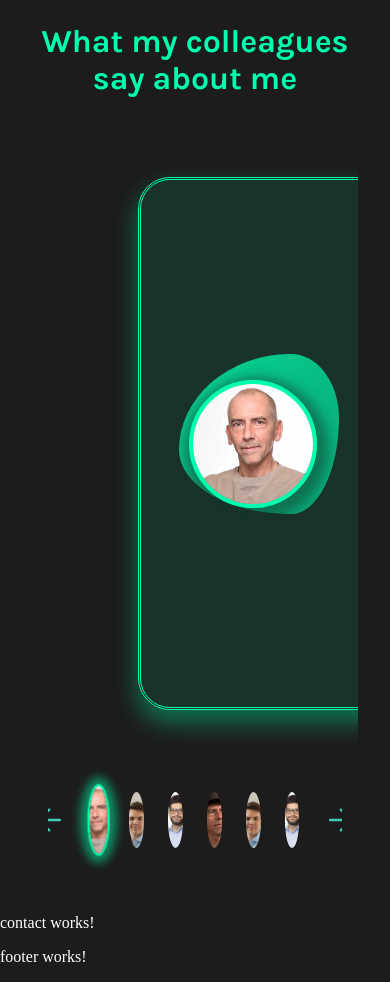
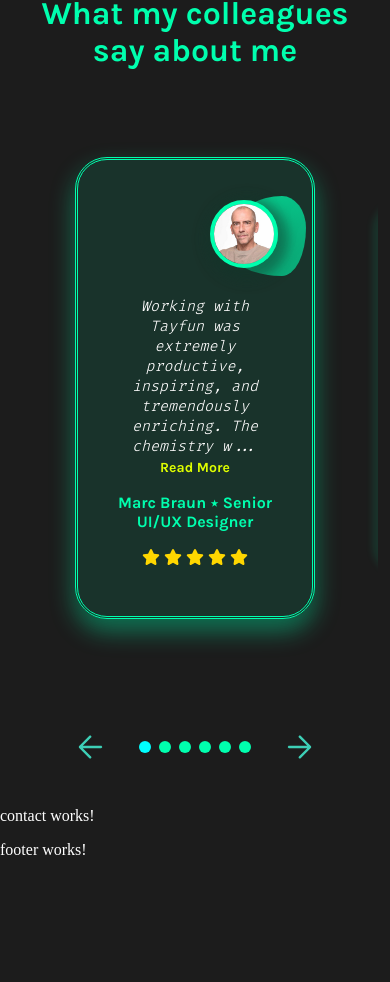
Before and after one commit to Metafeller/portfolio, an Angular app: page / in a window 390 px wide. Shown: the part 8848-9830 px from the top of the page. After the commit the page ends 9723 px from the top, so only its background shows below. Built offline with nearby package versions, Linux system fonts and the light colour scheme.

Commit message:
update media queries breakpoints

```diff
--- a/src/app/reviews/reviews.component.scss
+++ b/src/app/reviews/reviews.component.scss
@@ -19,6 +19,30 @@
       background-size: contain; /* Verhindert abgeschnittene Bereiche */
     }
 
+    /* Mobile Ansicht - bis 480px */
+    @include responsive(321px, 480px) {
+      padding: 20px 12px;
+      background-size: contain; /* Verhindert abgeschnittene Bereiche */
+    }
+
+    /* Mobile Ansicht - bis 767px */
+    @include responsive(481px, 767px) {
+      padding: 24px 16px;
+      background-size: contain; /* Verhindert abgeschnittene Bereiche */
+    }
+
+    /* Mobile Ansicht - bis 1024px */
+    @include responsive(768px, 1024px) {
+      padding: 32px 20px;
+      background-size: contain; /* Verhindert abgeschnittene Bereiche */
+    }
+
+    /* Mobile Ansicht - bis 1366px */
+    @include responsive(1025px, 1366px) {
+      padding: 40px 24px;
+      background-size: contain; /* Verhindert abgeschnittene Bereiche */
+    }
+
     .section-title {
       font-family: var(--font-family);
       text-align: center;
@@ -26,12 +50,47 @@
       margin-bottom: 32px;
       color: var(--accent-color);
 
+      /* Mobile Ansicht - bis 320px */
       @include responsive(240px, 320px) {
         // font-size: 24px;
         margin-bottom: 16px;
         margin-left: 16px;
         margin-right: 16px;
       }
+
+      /* Mobile Ansicht - bis 480px */
+      @include responsive(321px, 480px) {
+        margin-bottom: 16px;
+        margin-left: 16px;
+        margin-right: 16px;
+      }
+
+      /* Mobile Ansicht - bis 767px */
+      @include responsive(481px, 767px) {
+        margin-bottom: 16px;
+        margin-left: 16px;
+        margin-right: 16px;
+        padding-left: 60px;
+        padding-right: 60px;
+      }
+
+      /* Mobile Ansicht - bis 1024px */
+      @include responsive(768px, 1024px) {
+        margin-bottom: 16px;
+        margin-left: 16px;
+        margin-right: 16px;
+        padding-left: 60px;
+        padding-right: 60px;
+      }
+
+      // /* Mobile Ansicht - bis 1366px */
+      // @include responsive(1025px, 1366px) {
+      //   margin-bottom: 16px;
+      //   margin-left: 16px;
+      //   margin-right: 16px;
+      //   padding-left: 60px;
+      //   padding-right: 60px;
+      // }
     }
 
     .slider-wrapper {
@@ -42,13 +101,30 @@
       overflow: hidden;
       padding: 48px 32px;
 
+      /* Mobile Ansicht - bis 320px */
       @include responsive(240px, 320px) {
         padding: 0px 0px;
       }
 
-      // @media (min-width: 240px) and (max-width: 320px) {
-      //   padding: 0px 0px;
-      // }
+      /* Mobile Ansicht - bis 480px */
+      @include responsive(321px, 480px) {
+        // padding: 0px 0px;
+      }
+
+      /* Mobile Ansicht - bis 767px */
+      @include responsive(481px, 767px) {
+        padding: 0px 0px;
+      }
+
+      /* Mobile Ansicht - bis 1024px */
+      @include responsive(768px, 1024px) {
+        // padding: 0px 0px;
+      }
+
+      /* Mobile Ansicht - bis 1366px */
+      @include responsive(1025px, 1366px) {
+        padding: 40px 24px;
+      }
 
       .reviews-cards {
         display: flex;
@@ -58,27 +134,60 @@
         // transition: transform 0.5s ease-in-out, opacity 0.5s ease-in-out;
         width: 56%;
 
+        /* Mobile Ansicht - bis 320px */
         @include responsive(240px, 320px) {
           width: 100%;
           padding: 24px 16px;
         }
 
-        // @media (min-width: 240px) and (max-width: 320px) {
-        //   width: 100%;
-        //   padding: 24px 16px;
-        // }
+        /* Mobile Ansicht - bis 480px */
+        @include responsive(321px, 480px) {
+          width: 90%;
+          padding: 24px 16px;
+        }
+
+        /* Mobile Ansicht - bis 767px */
+        @include responsive(481px, 767px) {
+          width: 84%;
+          // padding: 24px 8px;
+        }
+
+        /* Mobile Ansicht - bis 1024px */
+        @include responsive(768px, 1024px) {
+          width: 64%;
+          padding: 24px 8px;
+        }
+
+        /* Mobile Ansicht - bis 1366px */
+        @include responsive(1025px, 1366px) {
+          // width: 100%;
+          padding: 40px 24px;
+        }
 
         .review-card-content {
           display: flex;
           flex-direction: row;
 
+          /* Mobile Ansicht - bis 320px */
           @include responsive(240px, 320px) {
             padding: 24px 16px;
           }
 
-          // @media (min-width: 240px) and (max-width: 320px) {
-          //   padding: 24px 16px;
-          // }
+          /* Mobile Ansicht - bis 480px */
+          @include responsive(321px, 480px) {
+            padding: 24px 16px;
+          }
+
+          /* Mobile Ansicht - bis 767px */
+          @include responsive(481px, 767px) {
+            padding: 24px 16px;
+          }
+
+          /* Mobile Ansicht - bis 1024px */
+          @include responsive(768px, 1024px) {
+            padding: 32px 20px;
+          }
+
         }
 
         .review-card {
@@ -99,14 +208,29 @@
           align-items: center;
         //   transition: transform 0.3s ease, filter 0.3s ease, opacity 0.3s ease;
 
+        /* Mobile Ansicht - bis 320px */
         @include responsive(240px, 320px) {
           padding: 24px 16px;
           // flex: 0 0 100%;
         }
 
-        // @media (min-width: 240px) and (max-width: 320px) {
-        //   padding: 24px 16px;
-        // }
+        /* Mobile Ansicht - bis 480px */
+        @include responsive(321px, 480px) {
+          padding: 24px 16px;
+          // flex: 0 0 100%;
+        }
+
+        /* Mobile Ansicht - bis 767px */
+        @include responsive(481px, 767px) {
+          padding: 24px 16px;
+          // flex: 0 0 100%;
+        }
+
+        /* Mobile Ansicht - bis 1024px */
+        @include responsive(768px, 1024px) {
+          padding: 32px 20px;
+          // flex: 0 0 100%;
+        }
 
           &.active {
             opacity: 1;
@@ -116,13 +240,25 @@
             box-shadow: 0 12px 24px rgba(0, 255, 174, 0.4), 0px 4px 8px rgba(0, 0, 0, 0.2);
             z-index: 2;
 
+            /* Mobile Ansicht - bis 320px */
             @include responsive(240px, 320px) {
               max-width: fit-content;
             }
 
-            // @media (min-width: 240px) and (max-width: 320px) {
-            //   max-width: fit-content;
-            // }
+            /* Mobile Ansicht - bis 480px */
+            @include responsive(321px, 480px) {
+              max-width: fit-content;
+            }
+
+            /* Mobile Ansicht - bis 767px */
+            @include responsive(481px, 767px) {
+              max-width: fit-content;
+            }
+
+            /* Mobile Ansicht - bis 1024px */
+            @include responsive(768px, 1024px) {
+              max-width: fit-content;
+            }
           }
 
           &.inactive {
@@ -139,15 +275,33 @@
             flex-direction: column;
             padding: 16px;
 
+            /* Mobile Ansicht - bis 320px */
             @include responsive(240px, 320px) {
               // margin-bottom: 16px;
               position: absolute;
               margin-top: 8px;
             }
 
-            // @media (min-width: 240px) and (max-width: 320px) {
-            //   position: absolute;
-            // }
+            /* Mobile Ansicht - bis 480px */
+            @include responsive(321px, 480px) {
+              // margin-bottom: 16px;
+              position: absolute;
+              margin-top: 12px;
+            }
+
+            /* Mobile Ansicht - bis 767px */
+            @include responsive(481px, 767px) {
+              // margin-bottom: 16px;
+              position: absolute;
+              margin-top: 16px;
+            }
+
+            /* Mobile Ansicht - bis 1024px */
+            @include responsive(768px, 1024px) {
+              // margin-bottom: 16px;
+              position: absolute;
+              margin-top: 20px;
+            }
 
             .profile-pic {
               width: 120px;
@@ -158,11 +312,52 @@
               position: absolute;
               z-index: 2;
 
+              /* Mobile Ansicht - bis 320px */
               @include responsive(240px, 320px) {
                 width: 60px;
                 height: 60px;
                 top: -20px;
                 left: 40px;
+              }
+
+              /* Mobile Ansicht - bis 480px */
+              @include responsive(321px, 480px) {
+                width: 60px;
+                height: 60px;
+                top: -20px;
+                left: 100px;
+              }
+
+              /* Mobile Ansicht - bis 767px */
+              @include responsive(481px, 767px) {
+                width: 80px;
+                height: 80px;
+                top: -20px;
+                left: 112px;
+              }
+
+              /* Mobile Ansicht - bis 1024px */
+              @include responsive(768px, 1024px) {
+                width: 80px;
+                height: 80px;
+                top: -20px;
+                left: 128px;
+              }
+
+              /* Mobile Ansicht - 900 bis 1024px */
+              @include responsive(900px, 1024px) {
+                width: 80px;
+                height: 80px;
+                top: -20px;
+                left: 232px;
+              }
+
+              /* Mobile Ansicht - 1366px */
+              @include responsive(1025px, 1366px) {
+                width: 100px;
+                height: 100px;
+                // top: -20px;
+                // left: 232px;
               }
             }
 
@@ -196,11 +391,52 @@
               top: -10px;
               left: -10px;
 
+              /* Mobile Ansicht - bis 320px */
               @include responsive(240px, 320px) {
                 width: 80px;
                 height: 80px;
                 top: -40px;
                 left: 32px;
+              }
+
+              /* Mobile Ansicht - bis 480px */
+              @include responsive(321px, 480px) {
+                width: 80px;
+                height: 80px;
+                top: -40px;
+                left: 100px;
+              }
+
+              /* Mobile Ansicht - bis 767px */
+              @include responsive(481px, 767px) {
+                width: 100px;
+                height: 100px;
+                top: -40px;
+                left: 120px;
+              }
+
+              /* Mobile Ansicht - bis 1024px */
+              @include responsive(768px, 1024px) {
+                width: 100px;
+                height: 100px;
+                top: -40px;
+                left: 128px;
+              }
+
+              /* Mobile Ansicht - 900 bis 1024px */
+              @include responsive(900px, 1024px) {
+                width: 100px;
+                height: 100px;
+                top: -40px;
+                left: 232px;
+              }
+
+              /* Mobile Ansicht - bis 1366px */
+              @include responsive(1025px, 1366px) {
+                width: 140px;
+                height: 140px;
+                // top: -40px;
+                // left: 232px;
               }
             }
 
@@ -231,6 +467,7 @@
               font-size: 16px;
               font-style: italic;
 
+              /* Mobile Ansicht - bis 320px */
               @include responsive(240px, 320px) {
                 font-size: 12px;
                 max-width: 100%;
@@ -241,19 +478,61 @@
                 padding: 0px 0px;
               }
 
-              // @media (min-width: 240px) and (max-width: 320px) {
-              //   font-size: 12px;
-              //   padding: 0px 0px;
-              //   margin: 0;
-              //   margin-top: 80px;
-              // }
+              /* Mobile Ansicht - bis 480px */
+              @include responsive(321px, 480px) {
+                font-size: 15px;
+                max-width: 100%;
+                margin-top: 72px;
+                margin-left: 0;
+                margin-right: 0;
+                margin-bottom: 0;
+                padding: 0px 0px;
+              }
+
+              /* Mobile Ansicht - bis 767px */
+              @include responsive(481px, 767px) {
+                font-size: 15px;
+                max-width: 100%;
+                margin-top: 104px;
+                margin-left: 0;
+                margin-right: 0;
+                margin-bottom: 0;
+                padding: 0px 0px;
+              }
+
+              /* Mobile Ansicht - bis 1024px */
+              @include responsive(768px, 1024px) {
+                font-size: 15px;
+                max-width: 100%;
+                margin-top: 104px;
+                margin-left: 0;
+                margin-right: 0;
+                margin-bottom: 0;
+                padding: 0px 0px;
+              }
+
+              /* Mobile Ansicht - bis 1366px */
+              @include responsive(1025px, 1366px) {
+                // font-size: 15px;
+                max-width: 100%;
+                // margin-top: 104px;
+                margin-left: 0;
+                margin-right: 0;
+                margin-bottom: 0;
+                padding: 0px 0px;
+              }
             }
 
             .review-author {
               font-family: var(--font-family);
-              margin-top: 8px;
-              font-size: 14px;
+              margin-top: 16px;
+              font-size: 16px;
               color: var(--accent-color);
+
+              /* Mobile Ansicht - bis 320px */
+              @include responsive(240px, 320px) {
+                font-size: 14px;
+              }
             }
 
             .read-more {
@@ -319,7 +598,8 @@
       .dots-navigation {
         display: none;
 
-        @include responsive(240px, 320px) {
+        /* Mobile Ansicht - bis 767px */
+        @include responsive(240px, 767px) {
             display: flex;
             justify-content: center;
             gap: 8px;
@@ -348,7 +628,8 @@
         overflow: hidden;
         transition: transform 0.3s ease;
 
-        @include responsive(240px, 320px) {
+        /* Mobile Ansicht - bis 767px */
+        @include responsive(240px, 767px) {
           display: none;
         }
 
```
